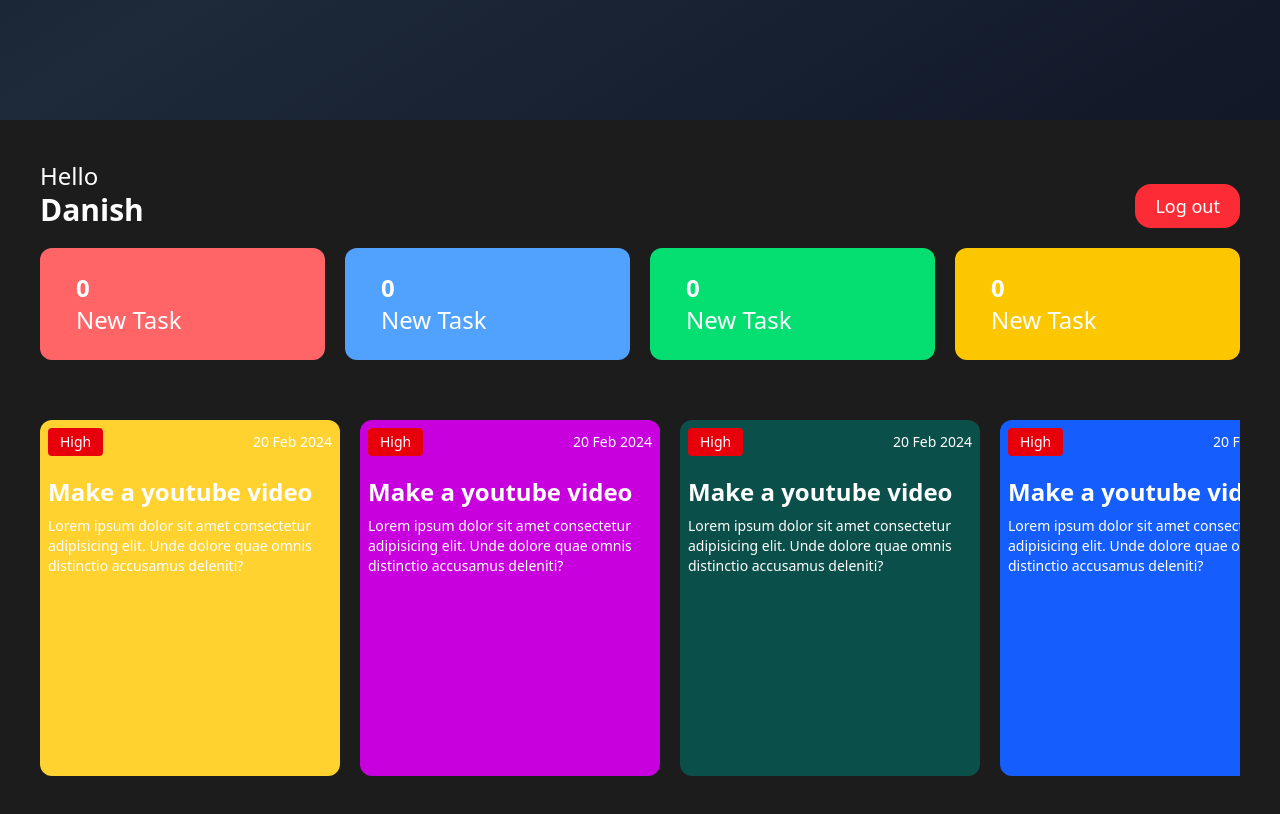
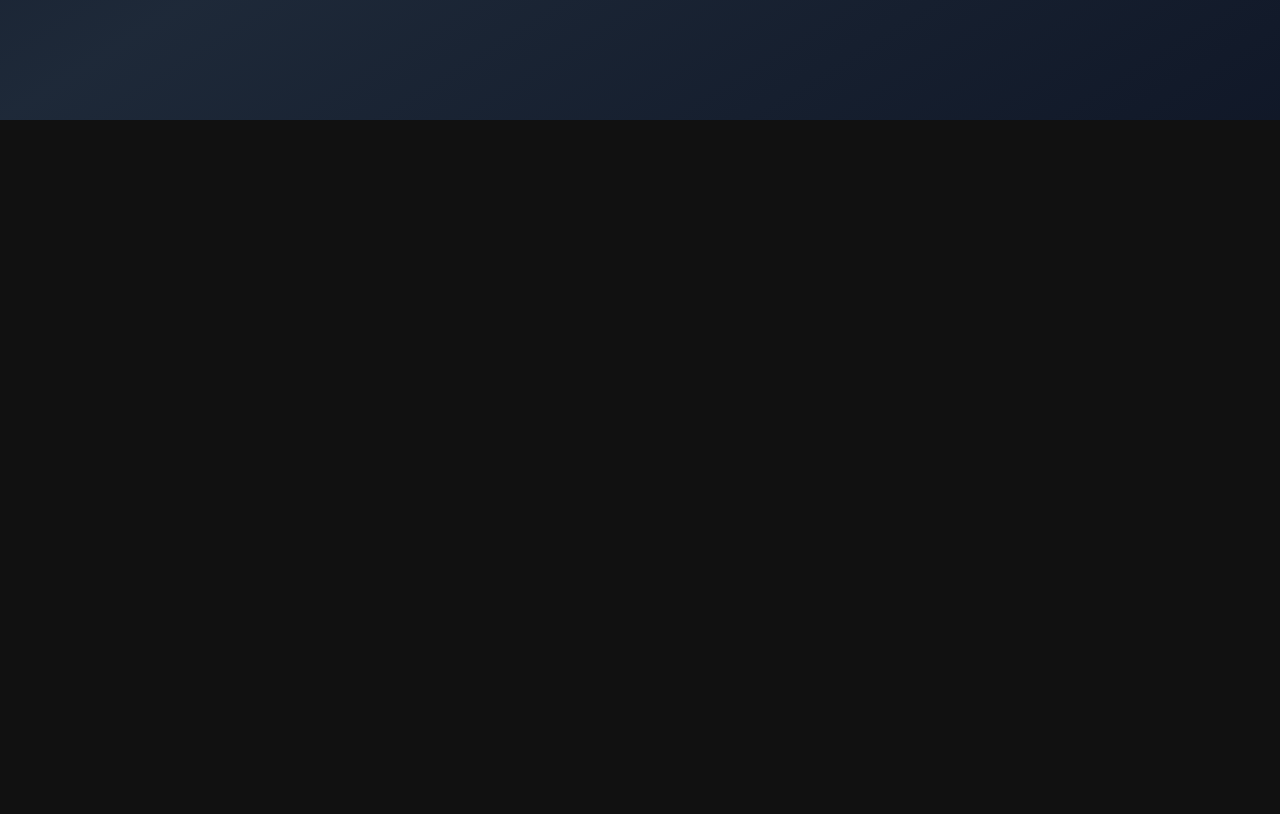
Before and after one commit to danish1454/Employee-Management-System, a React (Vite) app: page / in a window 1280 px wide. Shown: the part 680-1494 px from the top of the page. After the commit the page ends 800 px from the top, so only its background shows below. Built offline with nearby package versions, Linux system fonts and the light colour scheme.

Commit message:
localStorage setup

```diff
--- a/src/App.jsx
+++ b/src/App.jsx
@@ -1,47 +1,55 @@
-import React ,{useContext, useEffect, useState} from 'react'
-import Login from './components/Auth/Login'
-import { EmployeeDashboard } from './components/Dashboard/EmployeeDashboard'
-import AdminDashboard from './components/Dashboard/AdminDashboard'
-import { setLocalStorage, getLocalStorage } from './utils/localStorage'
-import { AuthContext } from './context/AuthProvider'
+import React, { useContext, useEffect, useState } from 'react';
+import Login from './components/Auth/Login';
+import EmployeeDashboard from './components/Dashboard/EmployeeDashboard';
+import AdminDashboard from './components/Dashboard/AdminDashboard';
+import { AuthContext } from './context/AuthProvider';
+
 const App = () => {
-
-
-const [user, setUser] = useState(null)
-const authData = useContext(AuthContext)
+  const [user, setUser] = useState(null);
+  const [LoggedInUserData, setLoggedInUserData] = useState(null);
+  const authData = useContext(AuthContext);
 
   useEffect(() => {
-    if (authData) {
-      const loggedInUser = localStorage.getItem("loggedInUser")
-      if(loggedInUser){
-        setUser(loggedInUser.role)
+    const loggedInUser = localStorage.getItem('loggedInUser');
+
+    if (loggedInUser) {
+      const userData = JSON.parse(loggedInUser);
+      setUser(userData.role);
+
+      if (userData.role === 'employee' && authData) {
+        const employee = authData.employees.find(e => e.email === userData.email);
+        if (employee) {
+          setLoggedInUserData(employee);
+        }
       }
+    }
+  }, [authData]);
 
+  const handleLogin = (email, password) => {
+    if (email === 'admin@me.com' && password === '123') {
+      setUser('admin');
+      localStorage.setItem('loggedInUser', JSON.stringify({ role: 'admin', email }));
+    } else if (authData) {
+      const employee = authData.employees.find(e => e.email === email && e.password === password);
+      if (employee) {
+        setUser('employee');
+        setLoggedInUserData(employee);
+        localStorage.setItem('loggedInUser', JSON.stringify({ role: 'employee', email: employee.email }));
+      } else {
+        alert('Invalid credentials');
+      }
+    } else {
+      alert('Invalid credentials');
     }
-  }, [authData])
+  };
 
+  return (
+    <>
+      {!user && <Login handleLogin={handleLogin} />}
+      {user === 'admin' && <AdminDashboard changeUser={setUser} />}
+      {user === 'employee' && <EmployeeDashboard changeUser={setUser} data={LoggedInUserData} />}
+    </>
+  );
+};
 
-const handleLogin = (email, password) =>{
-  if(email == 'admin@me.com' && password == '123'){
-    setUser('admin')
-    localStorage.setItem('loggedInUser', JSON.stringify({role: 'admin'}))
-  }
-  else if(authData && authData.employees.find((e)=> e.email == email && e.password == password)){
-    setUser('employee')
-    localStorage.setItem('loggedInUser', JSON.stringify({role: 'employee'}))
-  }
-  else{
-    alert("invalid credentials")
-  }
-}
-
-return (
-    <>
-      {!user ? <Login handleLogin ={handleLogin} /> : ''}
-      {user == 'admin' ? <AdminDashboard /> : <EmployeeDashboard />}
-      {/* <AdminDashboard /> */}
-    </>
-  )
-}
-
-export default App
+export default App;
--- a/src/components/Dashboard/EmployeeDashboard.jsx
+++ b/src/components/Dashboard/EmployeeDashboard.jsx
@@ -1,14 +1,15 @@
-import React from 'react'
+import React, {useState, useEffect} from 'react'
 import Header from '../others/Header'
 import TaskListNumbers from '../others/TaskListNumbers'
 import TaskList from '../TaskList/TaskList'
 
-export const EmployeeDashboard = () => {
+const EmployeeDashboard = ({data}) => {
+
   return (
     <div className='p-10 bg-[#1C1C1C] h-screen'>
-        <Header />
-        <TaskListNumbers />
-        <TaskList />
+        <Header data={data}/>
+        <TaskListNumbers data={data}/>
+        <TaskList data={data}/>
     </div>
   )
 }
--- /dev/null
+++ b/src/components/TaskList/AcceptTask.jsx
@@ -0,0 +1,22 @@
+import React from 'react'
+
+const AcceptTask = ({data}) => {
+  return (
+    <div className='flex-shrink-0 h-full w-[300px] p-2 bg-amber-300 rounded-xl'>
+           <div className='flex justify-between items-center'>
+                <h3 className='bg-red-600 text-sm px-3 py-1 rounded'>{task.category}</h3>
+                <h4 className='text-sm'>20 Feb 2024</h4>
+           </div>
+           <h2 className='mt-5 text-2xl font-semibold'>{data.title}</h2>
+           <p className='text-sm mt-2'>
+               {data.description}
+          </p>
+           <div className='flex justify-between mt-4'>
+                <button className='bg-green-400 py-1 px-2 text-sm'>Mark as Completed</button>
+                <button className='bg-red-500 py-1 px-2 text-sm'>Mark as Failed</button>
+           </div>
+    </div>
+  )
+}
+
+export default AcceptTask
--- a/src/components/TaskList/TaskList.jsx
+++ b/src/components/TaskList/TaskList.jsx
@@ -1,78 +1,27 @@
 import React from 'react'
+import AccceptTask from './AcceptTask'
+import NewTask from './NewTask'
+import CompleteTask from './CompleteTask'
+import FailedTask from './FailedTask'
 
-const TaskList = () => {
+const TaskList = ({data}) => {
+  console.log(data)
   return (
     <div id='taskList' className='h-[55%] overflow-x-auto flex items-center justify-start gap-5 flex-nowrap w-full py-5 mt-10'>
-        <div className='flex-shrink-0 h-full w-[300px] p-2 bg-amber-300 rounded-xl'>
-           <div className='flex justify-between items-center'>
-                <h3 className='bg-red-600 text-sm px-3 py-1 rounded'>High</h3>
-                <h4 className='text-sm'>20 Feb 2024</h4>
-           </div>
-           <h2 className='mt-5 text-2xl font-semibold'>Make a youtube video</h2>
-           <p className='text-sm mt-2'>
-                Lorem ipsum dolor sit amet consectetur adipisicing elit. Unde dolore quae omnis distinctio accusamus deleniti?
-            </p>
-        </div>
-        <div className='flex-shrink-0 h-full w-[300px] p-2 bg-fuchsia-600 rounded-xl'>
-           <div className='flex justify-between items-center'>
-                <h3 className='bg-red-600 text-sm px-3 py-1 rounded'>High</h3>
-                <h4 className='text-sm'>20 Feb 2024</h4>
-           </div>
-           <h2 className='mt-5 text-2xl font-semibold'>Make a youtube video</h2>
-           <p className='text-sm mt-2'>
-                Lorem ipsum dolor sit amet consectetur adipisicing elit. Unde dolore quae omnis distinctio accusamus deleniti?
-            </p>
-        </div>
-        <div className='flex-shrink-0 h-full w-[300px] p-2 bg-teal-900 rounded-xl'>
-           <div className='flex justify-between items-center'>
-                <h3 className='bg-red-600 text-sm px-3 py-1 rounded'>High</h3>
-                <h4 className='text-sm'>20 Feb 2024</h4>
-           </div>
-           <h2 className='mt-5 text-2xl font-semibold'>Make a youtube video</h2>
-           <p className='text-sm mt-2'>
-                Lorem ipsum dolor sit amet consectetur adipisicing elit. Unde dolore quae omnis distinctio accusamus deleniti?
-            </p>
-        </div>
-        <div className='flex-shrink-0 h-full w-[300px] p-2 bg-blue-600 rounded-xl'>
-           <div className='flex justify-between items-center'>
-                <h3 className='bg-red-600 text-sm px-3 py-1 rounded'>High</h3>
-                <h4 className='text-sm'>20 Feb 2024</h4>
-           </div>
-           <h2 className='mt-5 text-2xl font-semibold'>Make a youtube video</h2>
-           <p className='text-sm mt-2'>
-                Lorem ipsum dolor sit amet consectetur adipisicing elit. Unde dolore quae omnis distinctio accusamus deleniti?
-            </p>
-        </div>
-        <div className='flex-shrink-0 h-full w-[300px] p-2 bg-green-500 rounded-xl'>
-           <div className='flex justify-between items-center'>
-                <h3 className='bg-red-600 text-sm px-3 py-1 rounded'>High</h3>
-                <h4 className='text-sm'>20 Feb 2024</h4>
-           </div>
-           <h2 className='mt-5 text-2xl font-semibold'>Make a youtube video</h2>
-           <p className='text-sm mt-2'>
-                Lorem ipsum dolor sit amet consectetur adipisicing elit. Unde dolore quae omnis distinctio accusamus deleniti?
-            </p>
-        </div>
-        <div className='flex-shrink-0 h-full w-[300px] p-2 bg-violet-700 rounded-xl'>
-           <div className='flex justify-between items-center'>
-                <h3 className='bg-red-600 text-sm px-3 py-1 rounded'>High</h3>
-                <h4 className='text-sm'>20 Feb 2024</h4>
-           </div>
-           <h2 className='mt-5 text-2xl font-semibold'>Make a youtube video</h2>
-           <p className='text-sm mt-2'>
-                Lorem ipsum dolor sit amet consectetur adipisicing elit. Unde dolore quae omnis distinctio accusamus deleniti?
-            </p>
-        </div>
-        <div className='flex-shrink-0 h-full w-[300px] p-2 bg-orange-700 rounded-xl'>
-           <div className='flex justify-between items-center'>
-                <h3 className='bg-red-600 text-sm px-3 py-1 rounded'>High</h3>
-                <h4 className='text-sm'>20 Feb 2024</h4>
-           </div>
-           <h2 className='mt-5 text-2xl font-semibold'>Make a youtube video</h2>
-           <p className='text-sm mt-2'>
-                Lorem ipsum dolor sit amet consectetur adipisicing elit. Unde dolore quae omnis distinctio accusamus deleniti?
-            </p>
-        </div>
+        {data.tasks.map((e, idx)=> {
+          if((e.active)){
+            return <AccceptTask key={idx} data={e}/>
+          }
+          if((e.new)){
+            return <NewTask key={idx} data={e}/>
+          }
+          if((e.completed)){
+            return <CompleteTask key={idx} data={e}/>
+          }
+          if((e.failed)){
+            return <FailedTask key={idx} data={e}/>
+          }
+        })}
     </div>
   )
 }
--- a/src/components/others/Header.jsx
+++ b/src/components/others/Header.jsx
@@ -1,10 +1,26 @@
-import React from 'react'
+import React, {useState} from 'react'
+import { setLocalStorage } from '../../utils/localStorage'
 
-const Header = () => {
+const Header = ({data}) => {
+
+  // const [username, setUsername] = useState('')
+
+  // if(!data){
+  //   setUsername('admin')
+  // }
+  // else{
+  //   setUsername(data.firstname)
+  // }
+
+  const logOutUser = ()=>{
+    localStorage.setItem('loggedInUser', '')
+    window.location.reload()
+  }
+
   return (
     <div className='flex items-end justify-between text-white pb-5'>
-        <h1 className='text-2xl font-medium text-black'>Hello  <br/><span className='text-3xl font-semibold'>Danish</span></h1>
-        <button className='bg-red-500 text-lg font-medium text-white px-5 py-2 rounded-2xl'>Log out</button>
+        <h1 className='text-2xl font-medium text-black'>Hello  <br/><span className='text-3xl font-semibold'>username</span></h1>
+        <button onClick={logOutUser} className='bg-red-500 text-lg font-medium text-white px-5 py-2 rounded-2xl'>Log out</button>
     </div>
   )
 }
--- a/src/components/others/TaskListNumbers.jsx
+++ b/src/components/others/TaskListNumbers.jsx
@@ -1,23 +1,24 @@
 import React from 'react'
 
-const TaskListNumbers = () => {
+const TaskListNumbers = ({data}) => {
+    if (!data || !data.taskCount) return null;
   return (
     <div className='flex justify-between gap-5 screen'>
         <div className='rounded-xl w-[45%] px-9 py-6 bg-red-400'>
-            <h2 className='text-2xl font-semibold'>0</h2>
+            <h2 className='text-2xl font-semibold'>{data.taskCount.new}</h2>
             <h3 className='text-2xl font-medium'>New Task</h3>
         </div>
         <div className='rounded-xl w-[45%] px-9 py-6 bg-blue-400'>
-            <h2 className='text-2xl font-semibold'>0</h2>
-            <h3 className='text-2xl font-medium'>New Task</h3>
+            <h2 className='text-2xl font-semibold'>{data.taskCount.completed}</h2>
+            <h3 className='text-2xl font-medium'>Completed Task</h3>
         </div>
         <div className='rounded-xl w-[45%] px-9 py-6 bg-green-400'>
-            <h2 className='text-2xl font-semibold'>0</h2>
-            <h3 className='text-2xl font-medium'>New Task</h3>
+            <h2 className='text-2xl font-semibold'>{data.taskCount.active}</h2>
+            <h3 className='text-2xl font-medium'>Active Task</h3>
         </div>
         <div className='rounded-xl w-[45%] px-9 py-6 bg-yellow-400'>
-            <h2 className='text-2xl font-semibold'>0</h2>
-            <h3 className='text-2xl font-medium'>New Task</h3>
+            <h2 className='text-2xl font-semibold'>{data.taskCount.failed}</h2>
+            <h3 className='text-2xl font-medium'>Failed Task</h3>
         </div>
     </div>
   )
--- a/src/context/AuthProvider.jsx
+++ b/src/context/AuthProvider.jsx
@@ -5,10 +5,12 @@ export const AuthContext = createContext()
 
 
 const AuthProvider = ({children}) => {
+    // localStorage.clear()
 
     const [userData, setUserData] = useState(null)
 
     useEffect(() => {
+      setLocalStorage()
       const {employees, admin} = getLocalStorage()
       setUserData({employees, admin})
     }, [])
--- a/src/utils/localStorage.jsx
+++ b/src/utils/localStorage.jsx
@@ -1,8 +1,16 @@
+// localStorage.clear()
 const employees = [
   {
     id: 1,
+    firstname: "Aarav",
     email: "employee1@example.com",
     password: "123",
+    taskCount: {
+      active: 2,
+      new: 2,
+      completed: 1,
+      failed: 1
+    },
     tasks: [
       {
         title: "Prepare sales report",
@@ -48,8 +56,15 @@ const employees = [
   },
   {
     id: 2,
+    firstname: "Ravi",
     email: "employee2@example.com",
     password: "123",
+    taskCount: {
+      active: 2,
+      new: 2,
+      completed: 1,
+      failed: 0
+    },
     tasks: [
       {
         title: "Design review",
@@ -85,8 +100,15 @@ const employees = [
   },
   {
     id: 3,
+    firstname: "Vivaan",
     email: "employee3@example.com",
     password: "123",
+    taskCount: {
+      active: 2,
+      new: 1,
+      completed: 2,
+      failed: 1
+    },
     tasks: [
       {
         title: "Code review",
@@ -142,8 +164,15 @@ const employees = [
   },
   {
     id: 4,
+    firstname: "Reyansh",
     email: "employee4@example.com",
     password: "123",
+    taskCount: {
+      active: 1,
+      new: 1,
+      completed: 1,
+      failed: 1
+    },
     tasks: [
       {
         title: "Social media campaign",
@@ -179,8 +208,15 @@ const employees = [
   },
   {
     id: 5,
+    firstname: "Aditya",
     email: "employee5@example.com",
     password: "123",
+    taskCount: {
+      active: 2,
+      new: 2,
+      completed: 1,
+      failed: 1
+    },
     tasks: [
       {
         title: "Data backup",
@@ -226,20 +262,22 @@ const employees = [
   }
 ];
 
+const admin = [
+  {
+    id: 1,
+    firstname: "Rahul",
+    email: "admin@example.com",
+    password: "123"
+  }
+];
 
-const admin =  [{
-    "id" : 1,
-    "email": "admin@example.com",
-    "password": "123"
-  }
-]
+export const setLocalStorage = () => {
+  localStorage.setItem("employees", JSON.stringify(employees));
+  localStorage.setItem("admin", JSON.stringify(admin));
+};
 
-export const setLocalStorage = () =>{
-    localStorage.setItem('employees', JSON.stringify(employees))
-    localStorage.setItem('admin', JSON.stringify(admin))
-}
-export const getLocalStorage = () =>{
-    const employees = JSON.parse(localStorage.getItem('employees'))
-    const admin = JSON.parse(localStorage.getItem('admin'))
-    return {employees, admin}
-}
+export const getLocalStorage = () => {
+  const employees = JSON.parse(localStorage.getItem("employees"));
+  const admin = JSON.parse(localStorage.getItem("admin"));
+  return { employees, admin };
+};
```
Also changed, not shown: src/components/TaskList/CompleteTask.jsx (+21 -0 lines), src/components/TaskList/FailedTask.jsx (+21 -0 lines), src/components/TaskList/NewTask.jsx (+20 -0 lines), src/components/TaskList/AccceptTask.jsx (deleted). Lines whose indentation alone changed are shown as unchanged.
